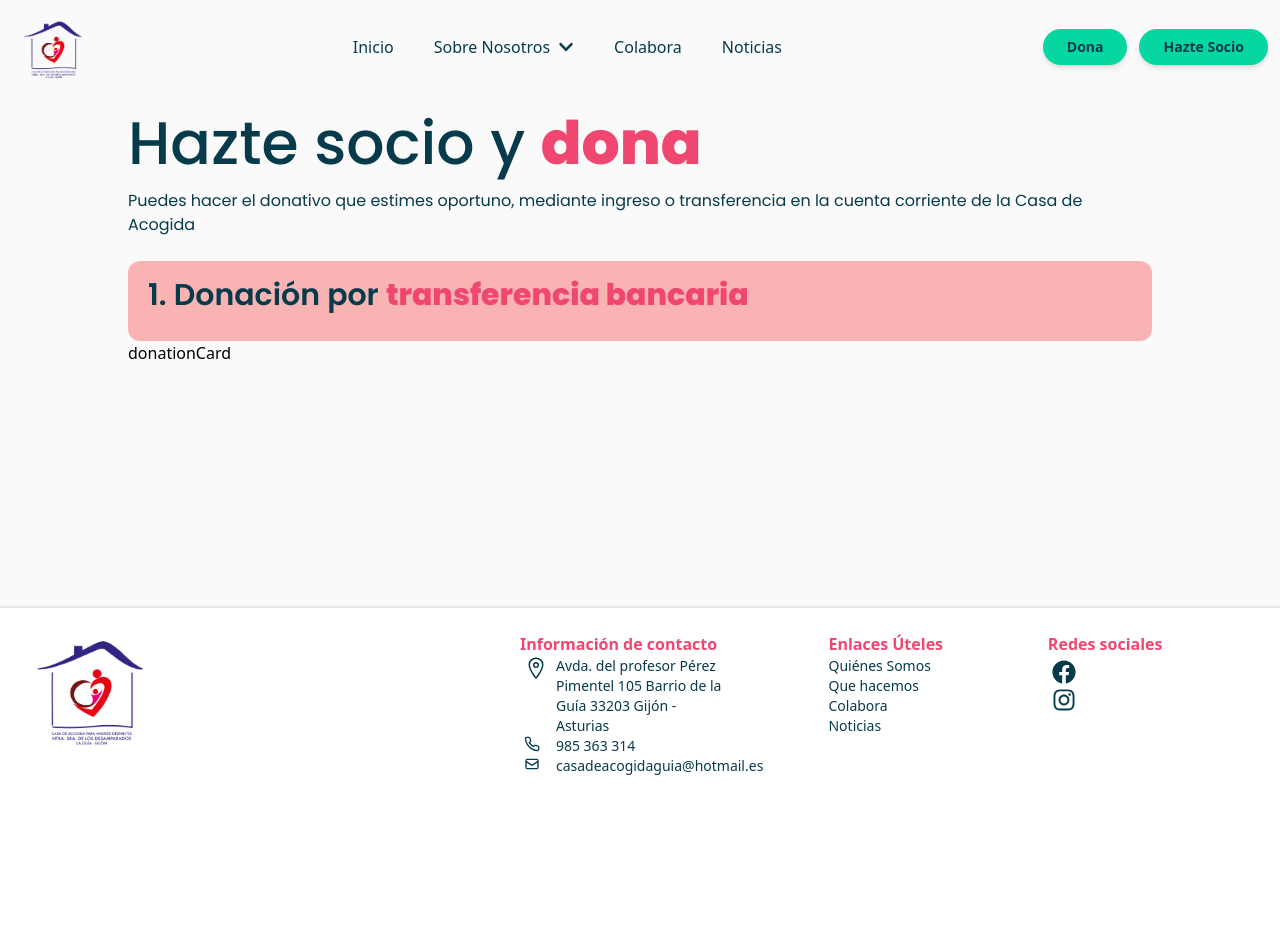
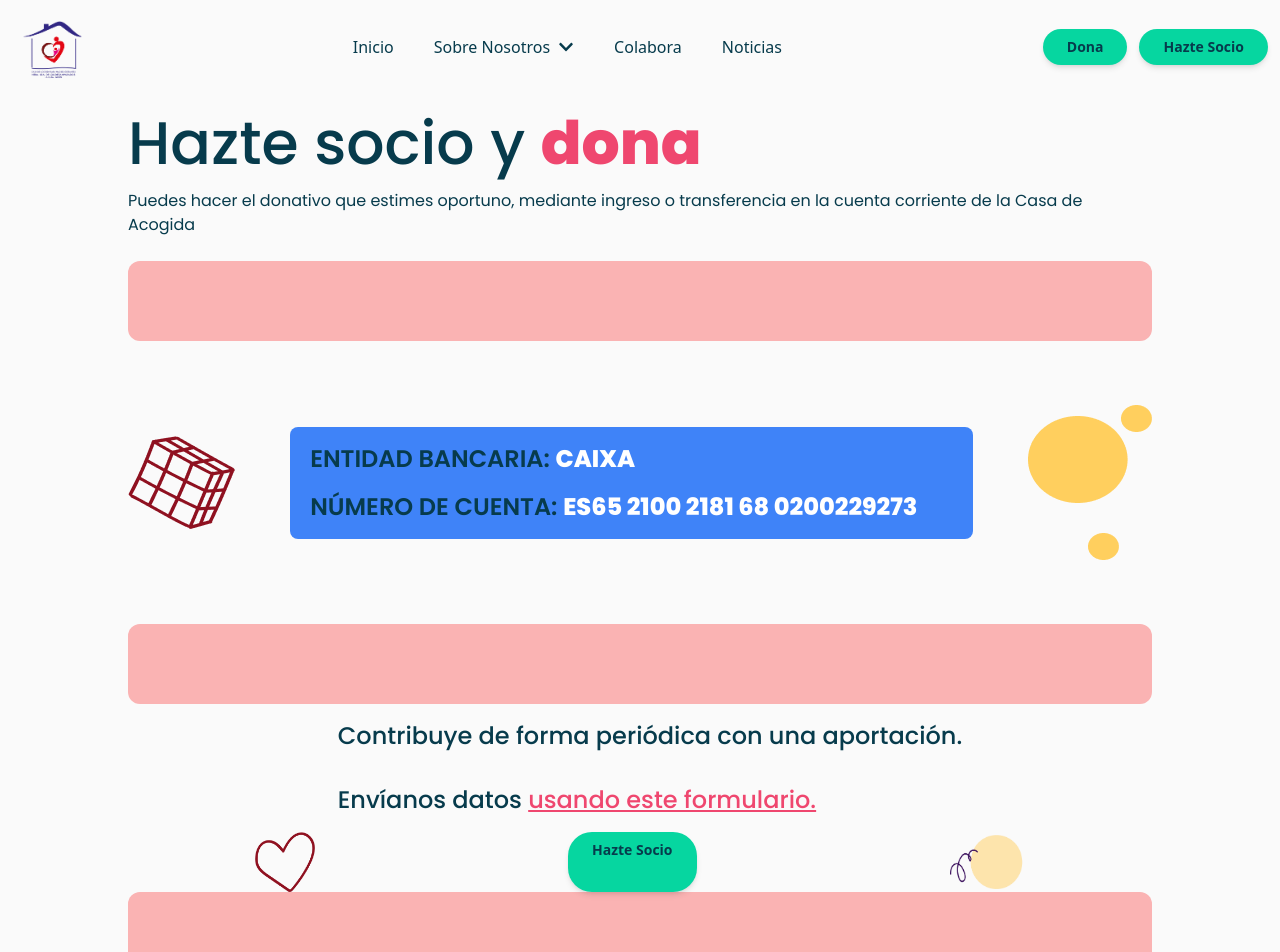
Before and after one commit to vallefarinha/front-casa, a React (Vite) app: page /partnership in a window 1280 px wide. Shown: the top 952 px of the page. Before the commit the page ends 800 px from the top, so only its background shows below. Built offline with nearby package versions, Linux system fonts and the light colour scheme.

Commit message:
cards text added and fotos are going to adjust

```diff
--- /dev/null
+++ b/src/components/buttons/SendButton.jsx
@@ -0,0 +1,11 @@
+import React from "react";
+import PrimaryBtn from "../buttons/PrimaryBtn";
+
+const SendButton = () => {
+  return (
+    <div className="flex justify-center">
+      <PrimaryBtn data="Hazte Socio" go="/thanks" />
+    </div>
+  );
+};
+export default SendButton;
--- a/src/components/cards/ColaborateCard/DonationCard.jsx
+++ b/src/components/cards/ColaborateCard/DonationCard.jsx
@@ -1,7 +1,22 @@
 import React from "react";
-
+import CardNumberTitle from "../../title/CardNumberTitle";
 const DonationCard = () => {
-  return <div>donationCard</div>;
+  return (
+    <div className="flex flex-row items-center justify-between pt-16 pb-16 ">
+      <img src="src/assets/images/cubic.png" alt="cubic imgage" />
+      <div className=" bg-blue-500  w-2/3 rounded-lg">
+        <CardNumberTitle
+          wordGreen={"ENTIDAD BANCARIA:"}
+          wordWhite={" CAIXA"}
+        ></CardNumberTitle>
+        <CardNumberTitle
+          wordGreen={"NÚMERO DE CUENTA:"}
+          wordWhite={"ES65 2100 2181 68 0200229273"}
+        ></CardNumberTitle>
+      </div>{" "}
+      <img src="src/assets/images/yellowcircle.png" alt="yellow circles" />
+    </div>
+  );
 };
 
 export default DonationCard;
--- a/src/components/cards/ColaborateCard/TitleCard.jsx
+++ b/src/components/cards/ColaborateCard/TitleCard.jsx
@@ -1,16 +1,11 @@
 import React from "react";
 import TitleAboutUs from "../../title/TitleAboutUs";
 
-const TitleCard = () => {
+const TitleCard = ({ TitleAboutUs }) => {
   return (
     <div className=" bg-bgColorColaborateCards h-20 rounded-xl flex items-center justify-start">
       {" "}
-      <div className="ml-5">
-        <TitleAboutUs
-          firstword={"1. Donación por"}
-          secondword={"transferencia bancaria"}
-        ></TitleAboutUs>
-      </div>
+      {TitleAboutUs}
     </div>
   );
 };
--- a/src/pages/BecameAPartner.jsx
+++ b/src/pages/BecameAPartner.jsx
@@ -2,6 +2,9 @@ import TitleCard from "../components/cards/ColaborateCard/TitleCard";
 import DonationCard from "../components/cards/ColaborateCard/DonationCard";
 import RegularText30 from "../components/texts/RegularText30";
 import Title from "../components/title/Title";
+import TitleAboutUs from "../components/title/TitleAboutUs";
+import ColaboraRegularText from "../components/colaboration/ColaboraRegularText";
+import SendButton from "../components/buttons/SendButton";
 
 function BecameAPartner() {
   return (
@@ -12,8 +15,29 @@ function BecameAPartner() {
           "Puedes hacer el donativo que estimes oportuno, mediante ingreso o transferencia en la cuenta corriente de la Casa de Acogida"
         }
       ></RegularText30>
+      <TitleCard>
+        {" "}
+        <TitleAboutUs firstword={"Hola"} secondword={"Mundo"}></TitleAboutUs>
+      </TitleCard>
+      <DonationCard></DonationCard>
       <TitleCard></TitleCard>
-      <DonationCard></DonationCard>
+      <div className=" flex justify-center items-center">
+        <div className="flex flex-col justify-center">
+          <ColaboraRegularText
+            wordone={"Contribuye de forma periódica con una aportación. "}
+          />
+          <ColaboraRegularText
+            wordone={"Envíanos datos"}
+            wordtwo={"usando este formulario. "}
+          />
+        </div>
+      </div>
+      <div className="flex justify-around" style={{ height: "60px" }}>
+        <img src="src/assets/images/Corazon.png" alt="Corazon" />
+        <SendButton></SendButton>
+        <img src="src/assets/images/octagono.png" alt="octagono" />
+      </div>
+      <TitleCard></TitleCard>
     </div>
   );
 }
```
Also changed, not shown: src/components/colaboration/ColaboraRegularText.jsx (renamed from src/components/texts/ColaboraRegularText.jsx).
